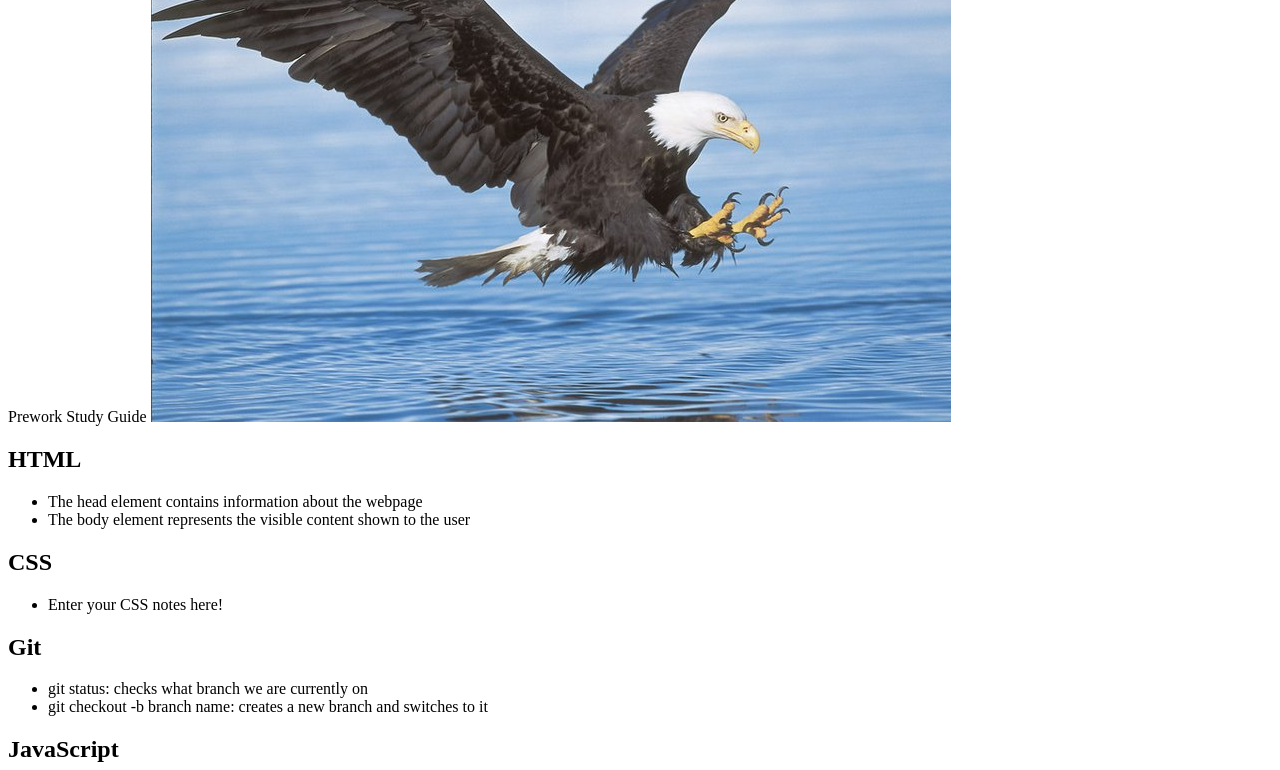
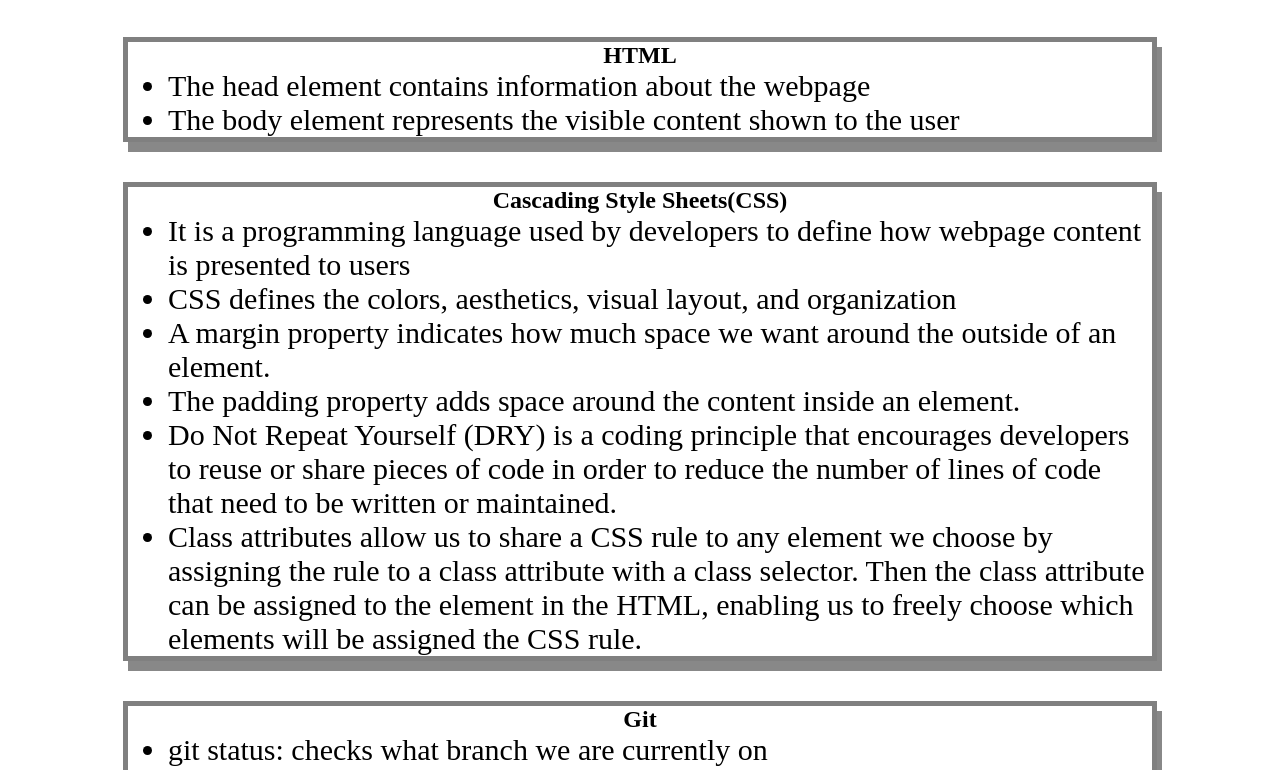
Before and after one commit to mwahba624/Prework-study-guide, a plain HTML site: page index.html in a window 1280 px wide. Shown: the part 123-893 px from the top of the page. Drawn offline with Linux system fonts and the light colour scheme.

Commit message:
resolved conflicts

```diff
--- /dev/null
+++ b/assets/style.css
@@ -0,0 +1,33 @@
+* {
+    margin: 0;
+    padding: 0;
+}
+header,
+footer {
+    width: 100%;
+    height: 120px;
+    background-color: blue;
+    color: white;
+}
+h1,
+h2 {
+    text-align: center;
+}
+img {
+    display: block;
+    height: 50px;
+    width: 50px;
+    margin-left: auto;
+    margin-right: auto;
+}
+ul{
+    padding-left: 40px;
+    font-size: 30px;
+}
+
+.card {
+    width: 80%;
+    margin: 40px auto;
+    border: 5px solid gray;
+    box-shadow: 5px 10px #888888;
+}
--- a/index.html
+++ b/index.html
@@ -1,17 +1,17 @@
 <!DOCTYPE html>
 <html lang="en">
+
 <head>
     <meta charset="UTF-8">
     <meta name="viewport" content="width=device-width, initial-scale=1.0">
     <title>Prework Study Guide</title>
+    <link rel="stylesheet" href="./assets/style.css" />
 </head>
+
 <body>
-    <header id="top"
+    <header id="top">
         <h1>Prework Study Guide</h1>
-    <img
-    src="./images/eagle.jpg"
-    alt="profiile image of eagle"
-    />
+        <img src="./images/eagle.jpg" alt="profile image of eagle" />
     </header>
     <main>
         <section class="card" id="html-section">
@@ -23,9 +23,21 @@
         </section>
 
         <section class="card" id="css-section">
-    <h2>CSS</h2>
+            <h2>Cascading Style Sheets(CSS)</h2>
             <ul>
-        <li> Enter your CSS notes here!</li>
+                <li> It is a programming language used by developers to define how webpage content is presented to users
+                </li>
+                <li> CSS defines the colors, aesthetics, visual layout, and organization</li>
+                <li>A margin property indicates how much space we want around the outside of an element.</li>
+                <li>The padding property adds space around the content inside an element.</li>
+                <li>Do Not Repeat Yourself (DRY) is a coding principle that encourages developers to reuse or share
+                    pieces of code in order to reduce the number of lines of code that need to be written or maintained.
+                </li>
+                <li>Class attributes allow us to share a CSS rule to any element we choose by assigning the rule to a
+                    class attribute with a class selector. Then the class attribute can be assigned to the element in
+                    the HTML, enabling us to freely choose which elements will be assigned the CSS rule.</li>
+
+
             </ul>
 
         </section>
@@ -35,6 +47,12 @@
             <ul>
                 <li>git status: checks what branch we are currently on</li>
                 <li>git checkout -b branch name: creates a new branch and switches to it</li>
+                <li>git add -A: commit all files in the working branch</li>
+                <li>git add .: adds a change in the working directory to the staging area</li>
+                <li>git merge: is used to to integrate different branches into a single branch</li>
+                <li>git push: is used to upload the content from the local respository to the remote repository</li>
+                <li>git pull: is used to fetch the new commits and merge them into the local branch</li>
+
             </ul>
 
         </section>
@@ -55,4 +73,5 @@
     </footer>
 
 </body>
+
 </html>
```
Lines whose indentation alone changed are shown as unchanged.
